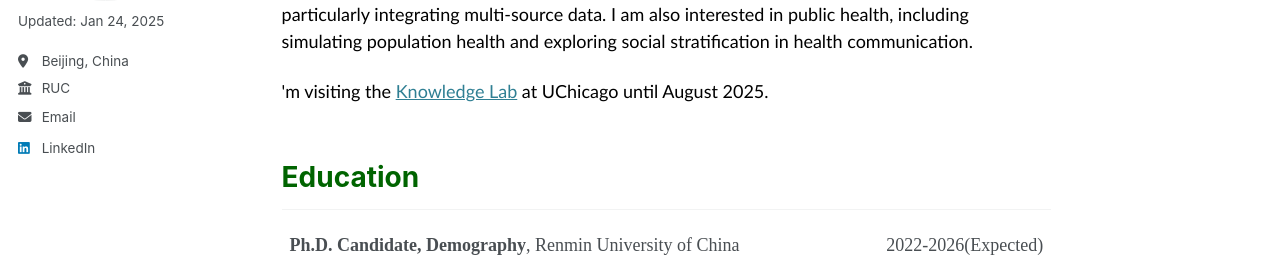
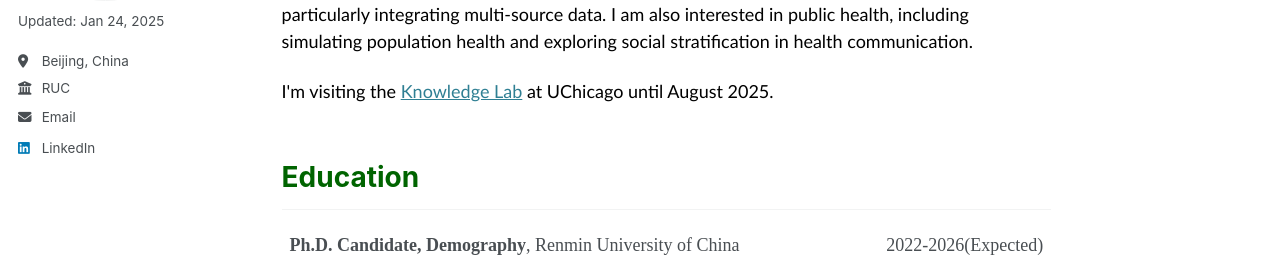
Before and after one commit to jiehua-css/jiehua-css.github.io, a Jekyll site: the page built from _pages/about.md, in a window 1280 px wide and 1075 px high. Shown: the part 280-554 px from the top of the window. Built offline with Jekyll 4.4.1, drawn with Linux system fonts in a browser that asks for light colours.

```diff
--- a/_pages/about.md
+++ b/_pages/about.md
@@ -22,7 +22,7 @@ Welcome to my personal academic homepage!
 I am a Ph.D. Candidate in Demography at the School of Population and Health, Renmin University of China, under the supervision of Professor <a href="https://litingkitty.cn/" target="_blank">Ting Li</a>. My research focuses on marriage and family, and I am committed to extending computational methods to classic demographic topics, particularly integrating multi-source data. I am also interested in public health, including simulating population health and exploring social stratification in health communication.
 </p>
 <p class="bio-text">
-'m visiting the  <a href="https://knowledgelab.org/">Knowledge Lab</a> at UChicago until August 2025.
+I'm visiting the  <a href="https://knowledgelab.org/">Knowledge Lab</a> at UChicago until August 2025.
 </p>
 
 <style>
```
